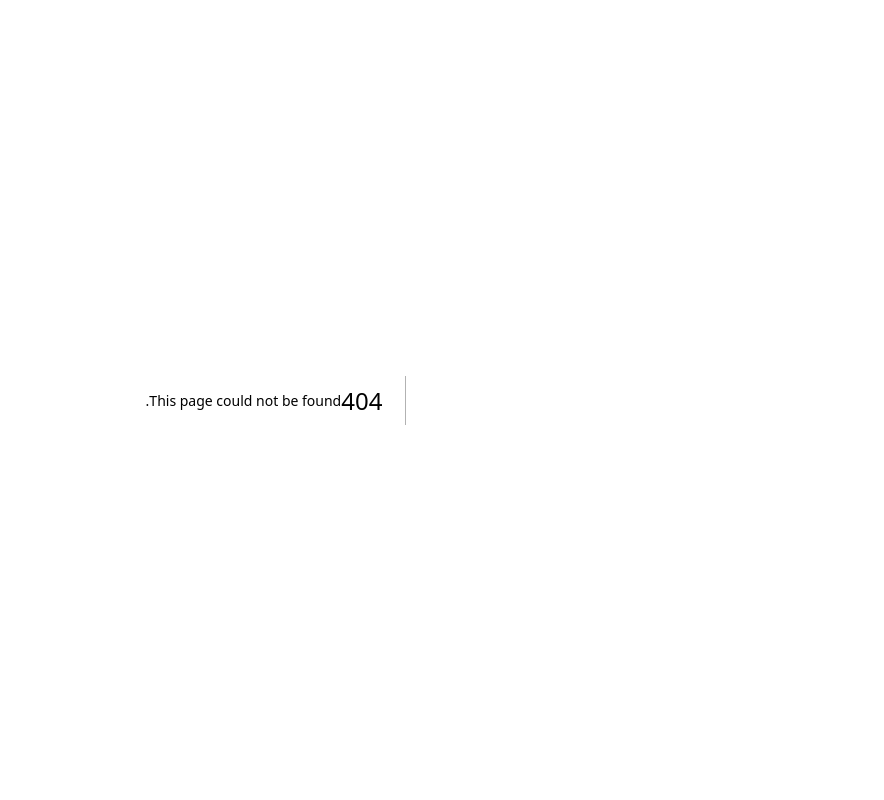
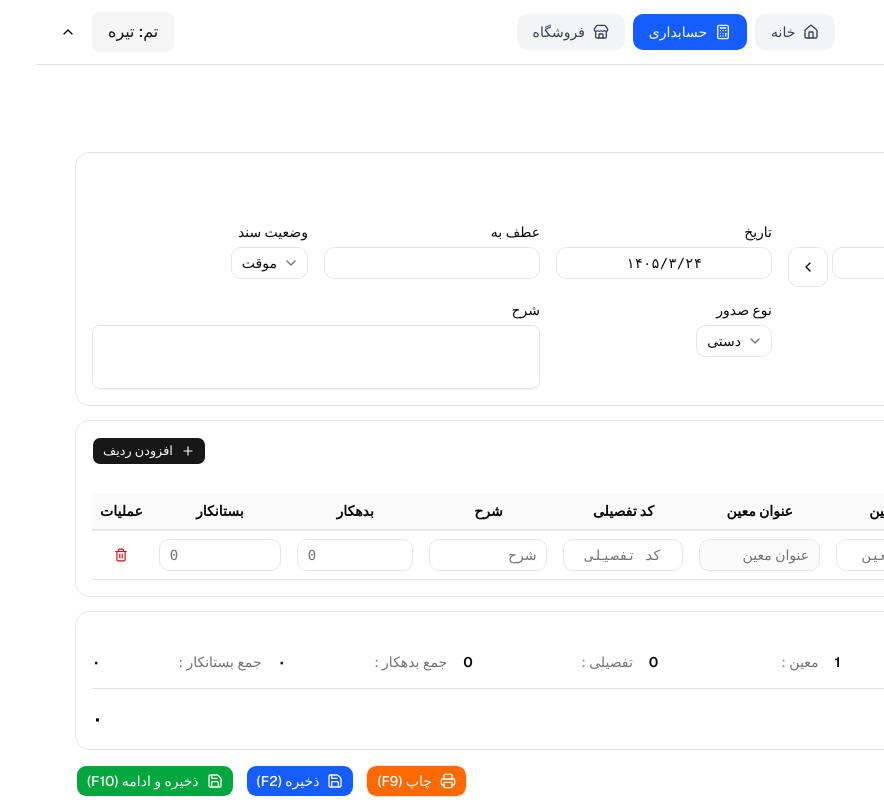
Before and after one commit to eskandari-reza/hesabyarehonar, a Next.js app in the folder apps/frontend/: page /accounting/doc/closing in a window 1280 px wide. Before the commit this address had no page. Shown: the whole page, without its empty margins (396-1280 px from the left). Built offline with nearby package versions, Linux system fonts and the light colour scheme.

Commit message:
Stage-2-05

```diff
--- /dev/null
+++ b/apps/frontend/app/(dashboard)/accounting/doc/closing/page.tsx
@@ -0,0 +1,46 @@
+'use client';
+
+import { useState } from 'react';
+import { useRouter } from 'next/navigation';
+import { DocForm } from '@/app/(dashboard)/accounting/doc/DocForm';
+import type { DocFormData } from '@/app/(dashboard)/accounting/doc/types';
+
+export default function ClosingDocPage() {
+  const router = useRouter();
+  const [error, setError] = useState<string | null>(null);
+
+  const handleSave = async (data: DocFormData, continueEditing: boolean) => {
+    setError(null);
+    try {
+      const res = await fetch('/api/accounting/doc', {
+        method: 'POST',
+        headers: { 'Content-Type': 'application/json' },
+        body: JSON.stringify({ ...data, docType: 'closing' }),
+      });
+
+      if (!res.ok) {
+        throw new Error('خطا در ذخیره سند');
+      }
+
+      if (continueEditing) {
+        router.refresh();
+      } else {
+        router.push('/accounting/doc');
+      }
+    } catch (e) {
+      setError(e instanceof Error ? e.message : 'خطای ناشناخته');
+    }
+  };
+
+  return (
+    <div className="p-4">
+      <h1 className="text-2xl font-bold mb-4">سند اختتامیه</h1>
+      {error && (
+        <div className="mb-4 rounded-md bg-destructive/10 p-3 text-destructive">
+          {error}
+        </div>
+      )}
+      <DocForm onSave={handleSave} />
+    </div>
+  );
+}
--- /dev/null
+++ b/apps/frontend/app/(dashboard)/accounting/doc/manual/page.tsx
@@ -0,0 +1,46 @@
+'use client';
+
+import { useState } from 'react';
+import { useRouter } from 'next/navigation';
+import { DocForm } from '@/app/(dashboard)/accounting/doc/DocForm';
+import type { DocFormData } from '@/app/(dashboard)/accounting/doc/types';
+
+export default function ManualDocPage() {
+  const router = useRouter();
+  const [error, setError] = useState<string | null>(null);
+
+  const handleSave = async (data: DocFormData, continueEditing: boolean) => {
+    setError(null);
+    try {
+      const res = await fetch('/api/accounting/doc', {
+        method: 'POST',
+        headers: { 'Content-Type': 'application/json' },
+        body: JSON.stringify({ ...data, docType: 'manual' }),
+      });
+
+      if (!res.ok) {
+        throw new Error('خطا در ذخیره سند');
+      }
+
+      if (continueEditing) {
+        router.refresh();
+      } else {
+        router.push('/accounting/doc');
+      }
+    } catch (e) {
+      setError(e instanceof Error ? e.message : 'خطای ناشناخته');
+    }
+  };
+
+  return (
+    <div className="p-4">
+      <h1 className="text-2xl font-bold mb-4">سند دستی</h1>
+      {error && (
+        <div className="mb-4 rounded-md bg-destructive/10 p-3 text-destructive">
+          {error}
+        </div>
+      )}
+      <DocForm onSave={handleSave} />
+    </div>
+  );
+}
--- /dev/null
+++ b/apps/frontend/app/(dashboard)/accounting/doc/opening/page.tsx
@@ -0,0 +1,46 @@
+'use client';
+
+import { useState } from 'react';
+import { useRouter } from 'next/navigation';
+import { DocForm } from '@/app/(dashboard)/accounting/doc/DocForm';
+import type { DocFormData } from '@/app/(dashboard)/accounting/doc/types';
+
+export default function OpeningDocPage() {
+  const router = useRouter();
+  const [error, setError] = useState<string | null>(null);
+
+  const handleSave = async (data: DocFormData, continueEditing: boolean) => {
+    setError(null);
+    try {
+      const res = await fetch('/api/accounting/doc', {
+        method: 'POST',
+        headers: { 'Content-Type': 'application/json' },
+        body: JSON.stringify({ ...data, docType: 'opening' }),
+      });
+
+      if (!res.ok) {
+        throw new Error('خطا در ذخیره سند');
+      }
+
+      if (continueEditing) {
+        router.refresh();
+      } else {
+        router.push('/accounting/doc');
+      }
+    } catch (e) {
+      setError(e instanceof Error ? e.message : 'خطای ناشناخته');
+    }
+  };
+
+  return (
+    <div className="p-4">
+      <h1 className="text-2xl font-bold mb-4">سند افتتاحیه</h1>
+      {error && (
+        <div className="mb-4 rounded-md bg-destructive/10 p-3 text-destructive">
+          {error}
+        </div>
+      )}
+      <DocForm onSave={handleSave} />
+    </div>
+  );
+}
```
